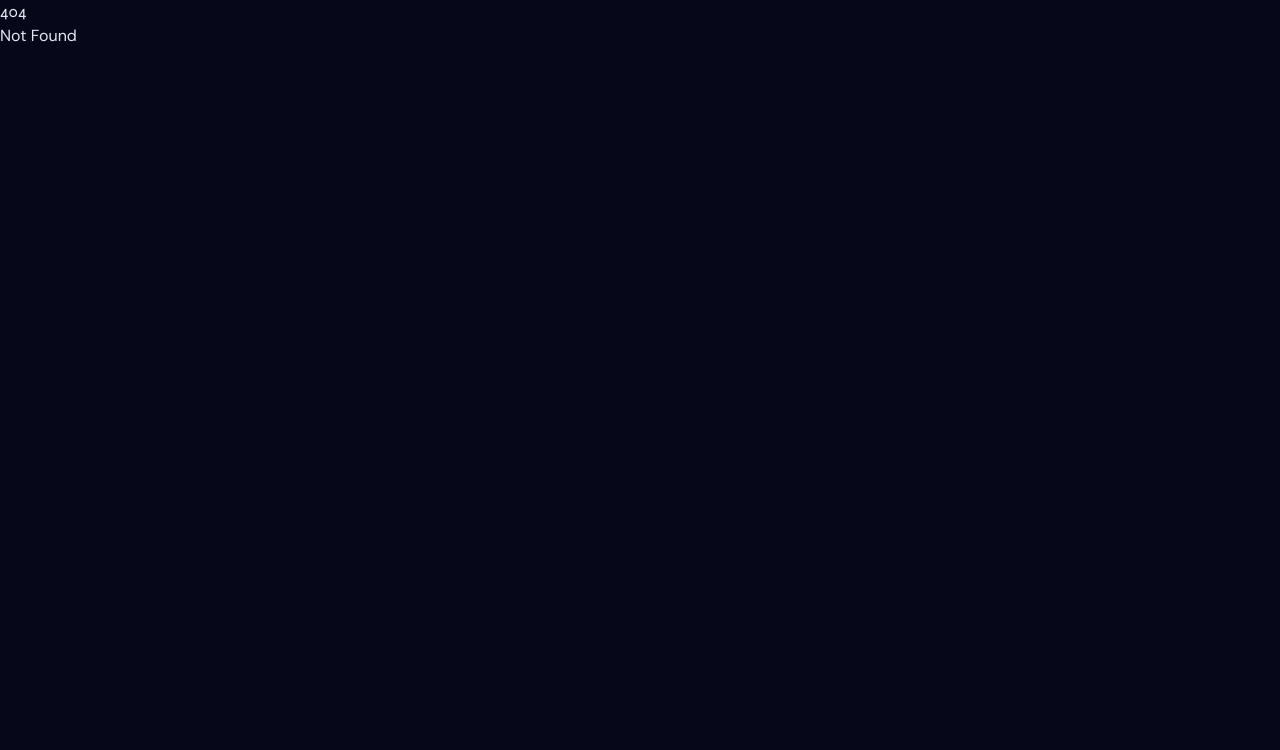
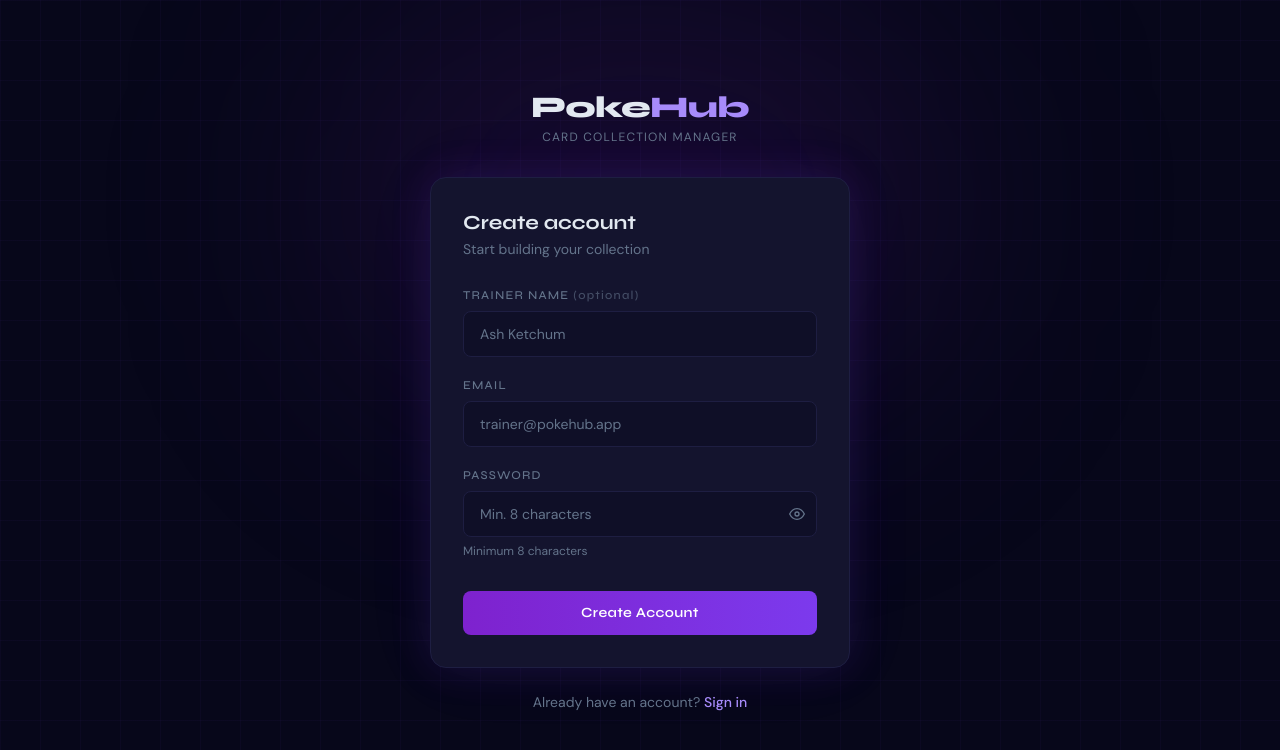
Before and after one commit to AfoD3V/poke-hub, a SvelteKit app in the folder ui/: page /auth/register in a window 1280 px wide. Before the commit this address had no page. Shown: the top 750 px of the page. Built offline with nearby package versions, Linux system fonts and the light colour scheme.

Commit message:
feat(ui): add premium dark-theme auth layout and login/register page components

```diff
--- /dev/null
+++ b/ui/src/routes/auth/+layout.svelte
@@ -0,0 +1,56 @@
+<script lang="ts">
+	import { page } from '$app/stores';
+</script>
+
+<!--
+	Auth layout: full-screen dark background with centered card.
+	Ambient purple glow from the top to set the premium tone.
+-->
+<div class="min-h-screen bg-ph-bg flex flex-col items-center justify-center p-4 relative overflow-hidden">
+	<!-- Ambient radial glow top-center -->
+	<div
+		class="absolute top-0 left-1/2 -translate-x-1/2 w-[600px] h-[400px] rounded-full
+			   bg-purple-900/20 blur-[120px] pointer-events-none"
+		aria-hidden="true"
+	></div>
+
+	<!-- Subtle background grid -->
+	<div
+		class="absolute inset-0 pointer-events-none"
+		style="background-image: linear-gradient(rgba(124,58,237,0.04) 1px, transparent 1px),
+				linear-gradient(90deg, rgba(124,58,237,0.04) 1px, transparent 1px);
+			   background-size: 40px 40px;"
+		aria-hidden="true"
+	></div>
+
+	<!-- Auth card -->
+	<div class="relative z-10 w-full max-w-[420px]">
+		<!-- PokeHub wordmark -->
+		<div class="text-center mb-8">
+			<span class="font-syne font-extrabold text-3xl tracking-tight">
+				<span class="text-ph-text">Poke</span><span class="text-ph-purple-light">Hub</span>
+			</span>
+			<p class="text-ph-muted text-xs font-dm mt-1 tracking-widest uppercase">Card Collection Manager</p>
+		</div>
+
+		<!-- Slot for login / register pages -->
+		<slot />
+
+		<!-- Auth navigation footer -->
+		<p class="text-center text-ph-muted text-sm mt-6 font-dm">
+			{#if $page.url.pathname.includes('/register')}
+				Already have an account?
+				<a
+					href="/auth/login"
+					class="text-ph-purple-light hover:text-white transition-colors duration-150 font-medium"
+				>Sign in</a>
+			{:else}
+				New to PokeHub?
+				<a
+					href="/auth/register"
+					class="text-ph-purple-light hover:text-white transition-colors duration-150 font-medium"
+				>Create account</a>
+			{/if}
+		</p>
+	</div>
+</div>
--- /dev/null
+++ b/ui/src/routes/auth/login/+page.svelte
@@ -0,0 +1,132 @@
+<script lang="ts">
+	import type { ActionData } from './$types';
+	import { enhance } from '$app/forms';
+
+	export let form: ActionData;
+
+	let loading = false;
+	let showPassword = false;
+</script>
+
+<svelte:head>
+	<title>Sign In — PokeHub</title>
+</svelte:head>
+
+<div
+	class="bg-ph-card border border-ph-border rounded-2xl p-8 shadow-glow-purple
+		    transition-shadow duration-300 hover:shadow-glow-purple-hover"
+>
+	<div class="mb-7">
+		<h1 class="font-syne font-bold text-xl text-ph-text leading-tight">Welcome back</h1>
+		<p class="text-ph-muted text-sm mt-1 font-dm">Sign in to your collection</p>
+	</div>
+
+	<!-- Error message -->
+	{#if form?.error}
+		<div
+			role="alert"
+			class="mb-5 px-4 py-3 rounded-lg bg-red-950/50 border border-red-800/60
+				   text-red-400 text-sm font-dm flex items-center gap-2"
+		>
+			<svg
+				class="w-4 h-4 shrink-0"
+				fill="none"
+				viewBox="0 0 24 24"
+				stroke="currentColor"
+				stroke-width="2"
+				aria-hidden="true"
+			>
+				<circle cx="12" cy="12" r="10" />
+				<line x1="12" y1="8" x2="12" y2="12" />
+				<line x1="12" y1="16" x2="12.01" y2="16" />
+			</svg>
+			{form.error}
+		</div>
+	{/if}
+
+	<form
+		method="POST"
+		use:enhance={() => {
+			loading = true;
+			return async ({ update }) => {
+				await update();
+				loading = false;
+			};
+		}}
+	>
+		<div class="space-y-5">
+			<!-- Email -->
+			<div>
+				<label for="email" class="auth-label">Email</label>
+				<input
+					id="email"
+					name="email"
+					type="email"
+					class="form-input"
+					placeholder="trainer@pokehub.app"
+					autocomplete="email"
+					required
+					value={form?.email ?? ''}
+				/>
+			</div>
+
+			<!-- Password -->
+			<div>
+				<label for="password" class="auth-label">Password</label>
+				<div class="relative">
+					<input
+						id="password"
+						name="password"
+						type={showPassword ? 'text' : 'password'}
+						class="form-input pr-10"
+						placeholder="••••••••"
+						autocomplete="current-password"
+						required
+					/>
+					<button
+						type="button"
+						class="absolute right-3 top-1/2 -translate-y-1/2 text-ph-muted
+							   hover:text-ph-text transition-colors"
+						on:click={() => (showPassword = !showPassword)}
+						aria-label={showPassword ? 'Hide password' : 'Show password'}
+					>
+						{#if showPassword}
+							<!-- Eye-off icon -->
+							<svg class="w-4 h-4" fill="none" viewBox="0 0 24 24" stroke="currentColor" stroke-width="2" aria-hidden="true">
+								<path d="M17.94 17.94A10.07 10.07 0 0112 20c-7 0-11-8-11-8a18.45 18.45 0 015.06-5.94" />
+								<path d="M9.9 4.24A9.12 9.12 0 0112 4c7 0 11 8 11 8a18.5 18.5 0 01-2.16 3.19" />
+								<line x1="1" y1="1" x2="23" y2="23" />
+							</svg>
+						{:else}
+							<!-- Eye icon -->
+							<svg class="w-4 h-4" fill="none" viewBox="0 0 24 24" stroke="currentColor" stroke-width="2" aria-hidden="true">
+								<path d="M1 12s4-8 11-8 11 8 11 8-4 8-11 8-11-8-11-8z" />
+								<circle cx="12" cy="12" r="3" />
+							</svg>
+						{/if}
+					</button>
+				</div>
+			</div>
+		</div>
+
+		<!-- Submit -->
+		<button type="submit" class="btn-primary mt-8" disabled={loading}>
+			{#if loading}
+				<span class="flex items-center justify-center gap-2">
+					<svg
+						class="animate-spin w-4 h-4"
+						fill="none"
+						viewBox="0 0 24 24"
+						aria-hidden="true"
+					>
+						<circle class="opacity-25" cx="12" cy="12" r="10" stroke="currentColor" stroke-width="4" />
+						<path class="opacity-75" fill="currentColor" d="M4 12a8 8 0 018-8V0C5.373 0 0 5.373 0 12h4z" />
+					</svg>
+					Signing in…
+				</span>
+			{:else}
+				Sign In
+			{/if}
+		</button>
+	</form>
+</div>
--- /dev/null
+++ b/ui/src/routes/auth/register/+page.svelte
@@ -0,0 +1,146 @@
+<script lang="ts">
+	import type { ActionData } from './$types';
+	import { enhance } from '$app/forms';
+
+	export let form: ActionData;
+
+	let loading = false;
+	let showPassword = false;
+</script>
+
+<svelte:head>
+	<title>Create Account — PokeHub</title>
+</svelte:head>
+
+<div
+	class="bg-ph-card border border-ph-border rounded-2xl p-8 shadow-glow-purple
+		    transition-shadow duration-300 hover:shadow-glow-purple-hover"
+>
+	<div class="mb-7">
+		<h1 class="font-syne font-bold text-xl text-ph-text leading-tight">Create account</h1>
+		<p class="text-ph-muted text-sm mt-1 font-dm">Start building your collection</p>
+	</div>
+
+	<!-- Error message -->
+	{#if form?.error}
+		<div
+			role="alert"
+			class="mb-5 px-4 py-3 rounded-lg bg-red-950/50 border border-red-800/60
+				   text-red-400 text-sm font-dm flex items-center gap-2"
+		>
+			<svg
+				class="w-4 h-4 shrink-0"
+				fill="none"
+				viewBox="0 0 24 24"
+				stroke="currentColor"
+				stroke-width="2"
+				aria-hidden="true"
+			>
+				<circle cx="12" cy="12" r="10" />
+				<line x1="12" y1="8" x2="12" y2="12" />
+				<line x1="12" y1="16" x2="12.01" y2="16" />
+			</svg>
+			{form.error}
+		</div>
+	{/if}
+
+	<form
+		method="POST"
+		use:enhance={() => {
+			loading = true;
+			return async ({ update }) => {
+				await update();
+				loading = false;
+			};
+		}}
+	>
+		<div class="space-y-5">
+			<!-- Display Name -->
+			<div>
+				<label for="displayName" class="auth-label">Trainer name <span class="normal-case opacity-60">(optional)</span></label>
+				<input
+					id="displayName"
+					name="displayName"
+					type="text"
+					class="form-input"
+					placeholder="Ash Ketchum"
+					autocomplete="nickname"
+					value={form?.displayName ?? ''}
+				/>
+			</div>
+
+			<!-- Email -->
+			<div>
+				<label for="email" class="auth-label">Email</label>
+				<input
+					id="email"
+					name="email"
+					type="email"
+					class="form-input"
+					placeholder="trainer@pokehub.app"
+					autocomplete="email"
+					required
+					value={form?.email ?? ''}
+				/>
+			</div>
+
+			<!-- Password -->
+			<div>
+				<label for="password" class="auth-label">Password</label>
+				<div class="relative">
+					<input
+						id="password"
+						name="password"
+						type={showPassword ? 'text' : 'password'}
+						class="form-input pr-10"
+						placeholder="Min. 8 characters"
+						autocomplete="new-password"
+						required
+						minlength="8"
+					/>
+					<button
+						type="button"
+						class="absolute right-3 top-1/2 -translate-y-1/2 text-ph-muted
+							   hover:text-ph-text transition-colors"
+						on:click={() => (showPassword = !showPassword)}
+						aria-label={showPassword ? 'Hide password' : 'Show password'}
+					>
+						{#if showPassword}
+							<svg class="w-4 h-4" fill="none" viewBox="0 0 24 24" stroke="currentColor" stroke-width="2" aria-hidden="true">
+								<path d="M17.94 17.94A10.07 10.07 0 0112 20c-7 0-11-8-11-8a18.45 18.45 0 015.06-5.94" />
+								<path d="M9.9 4.24A9.12 9.12 0 0112 4c7 0 11 8 11 8a18.5 18.5 0 01-2.16 3.19" />
+								<line x1="1" y1="1" x2="23" y2="23" />
+							</svg>
+						{:else}
+							<svg class="w-4 h-4" fill="none" viewBox="0 0 24 24" stroke="currentColor" stroke-width="2" aria-hidden="true">
+								<path d="M1 12s4-8 11-8 11 8 11 8-4 8-11 8-11-8-11-8z" />
+								<circle cx="12" cy="12" r="3" />
+							</svg>
+						{/if}
+					</button>
+				</div>
+				<p class="text-ph-muted text-xs mt-1.5 font-dm">Minimum 8 characters</p>
+			</div>
+		</div>
+
+		<!-- Submit -->
+		<button type="submit" class="btn-primary mt-8" disabled={loading}>
+			{#if loading}
+				<span class="flex items-center justify-center gap-2">
+					<svg
+						class="animate-spin w-4 h-4"
+						fill="none"
+						viewBox="0 0 24 24"
+						aria-hidden="true"
+					>
+						<circle class="opacity-25" cx="12" cy="12" r="10" stroke="currentColor" stroke-width="4" />
+						<path class="opacity-75" fill="currentColor" d="M4 12a8 8 0 018-8V0C5.373 0 0 5.373 0 12h4z" />
+					</svg>
+					Creating account…
+				</span>
+			{:else}
+				Create Account
+			{/if}
+		</button>
+	</form>
+</div>
```
